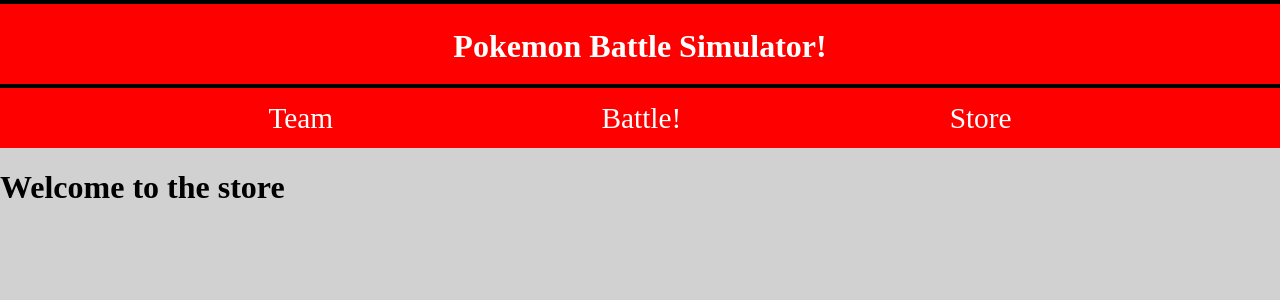
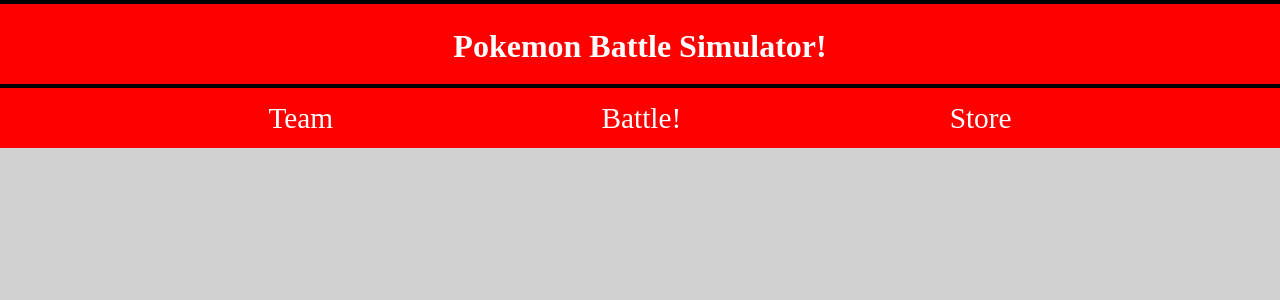
Before and after one commit to Serrin-Sage/Pokemon-Battle-Project, a React (Vite) app: page /store in a window 1280 px wide. Shown: the top 300 px of the page. Built offline with nearby package versions, Linux system fonts and the light colour scheme.

Commit message:
added store container

```diff
--- a/src/App.jsx
+++ b/src/App.jsx
@@ -14,9 +14,9 @@
       <Navbar onChangePage={setPage}/>
       <BrowserRouter>
         <Routes>
-          <Route path='/' element={<Team setTeam={setTeam} team={team}/>}/>
-          <Route path='/battle' />
-          <Route path='/store' element={<Store />}/>
+          <Route path={page} element={<Team setTeam={setTeam} team={team}/>}/>
+          <Route path={page} />
+          <Route path={page} element={<Store />}/>
         </Routes>
       </BrowserRouter>
 
```
